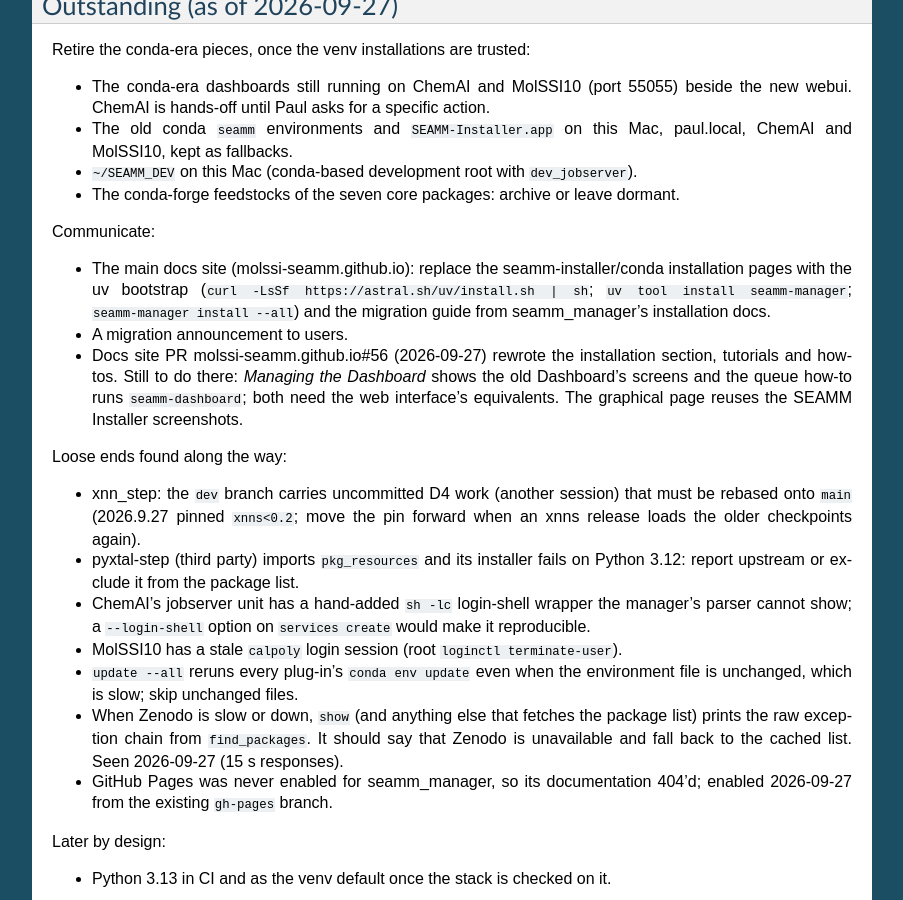
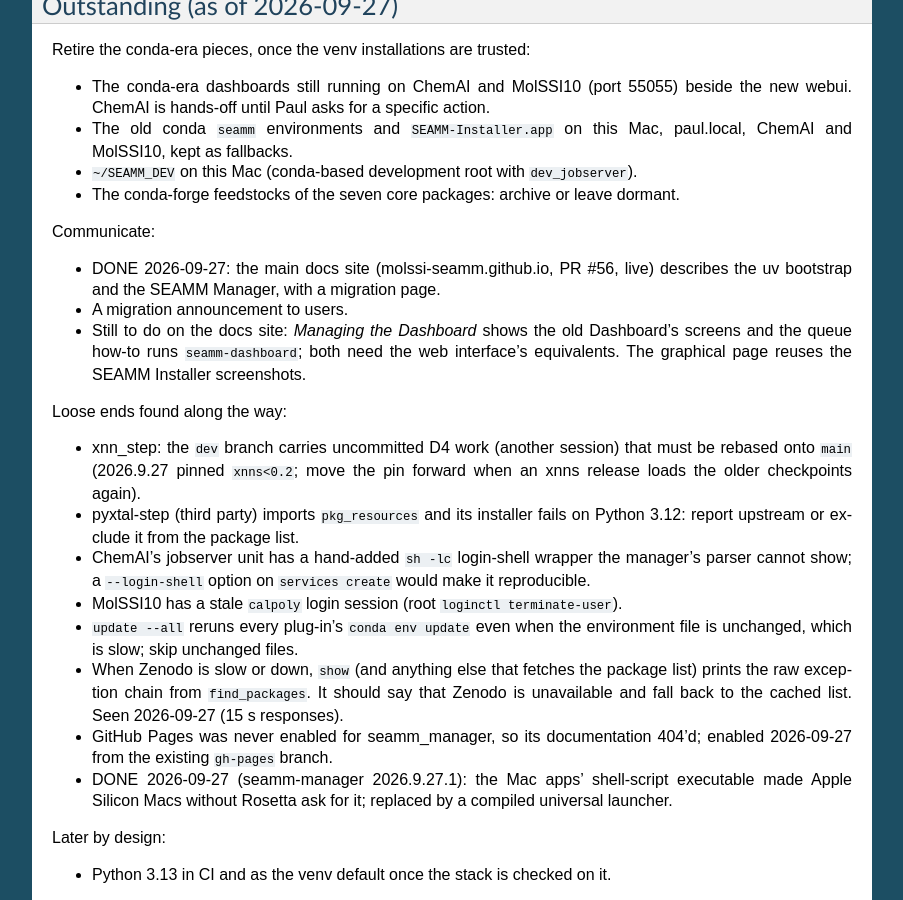
Before and after one commit to molssi-seamm/seamm_manager, a Sphinx documentation site: the page built from docs/developer_guide/campaigns/2026-09-25/index.rst, in a window 1280 px wide and 900 px high, scrolled down 6819 px. Shown: the whole window, without its empty margins (198-1101 px from the left). Built offline with Sphinx 7.4.7, drawn with Linux system fonts in a browser that asks for light colours; pages that are not in the unit, such as notebooks, are missing from menus.

Commit message:
Docs: the docs site and the Mac launcher are done
Co-Authored-By: Claude Opus 5.5 <noreply@anthropic.com>

```diff
--- a/docs/developer_guide/campaigns/2026-09-25/index.rst
+++ b/docs/developer_guide/campaigns/2026-09-25/index.rst
@@ -435,13 +435,10 @@ Retire the conda-era pieces, once the venv installations are trusted:
 
 Communicate:
 
-- The main docs site (molssi-seamm.github.io): replace the seamm-installer/conda
-  installation pages with the uv bootstrap (``curl -LsSf https://astral.sh/uv/install.sh
-  | sh``; ``uv tool install seamm-manager``; ``seamm-manager install --all``) and the
-  migration guide from seamm_manager's installation docs.
+- DONE 2026-09-27: the main docs site (molssi-seamm.github.io, PR #56, live) describes
+  the uv bootstrap and the SEAMM Manager, with a migration page.
 - A migration announcement to users.
-- Docs site PR molssi-seamm.github.io#56 (2026-09-27) rewrote the installation section,
-  tutorials and how-tos. Still to do there: *Managing the Dashboard* shows the old
+- Still to do on the docs site: *Managing the Dashboard* shows the old
   Dashboard's screens and the queue how-to runs ``seamm-dashboard``; both need the web
   interface's equivalents. The graphical page reuses the SEAMM Installer screenshots.
 
@@ -463,6 +460,8 @@ Loose ends found along the way:
   is unavailable and fall back to the cached list. Seen 2026-09-27 (15 s responses).
 - GitHub Pages was never enabled for seamm_manager, so its documentation 404'd; enabled
   2026-09-27 from the existing ``gh-pages`` branch.
+- DONE 2026-09-27 (seamm-manager 2026.9.27.1): the Mac apps' shell-script executable made
+  Apple Silicon Macs without Rosetta ask for it; replaced by a compiled universal launcher.
 
 Later by design:
 
```
